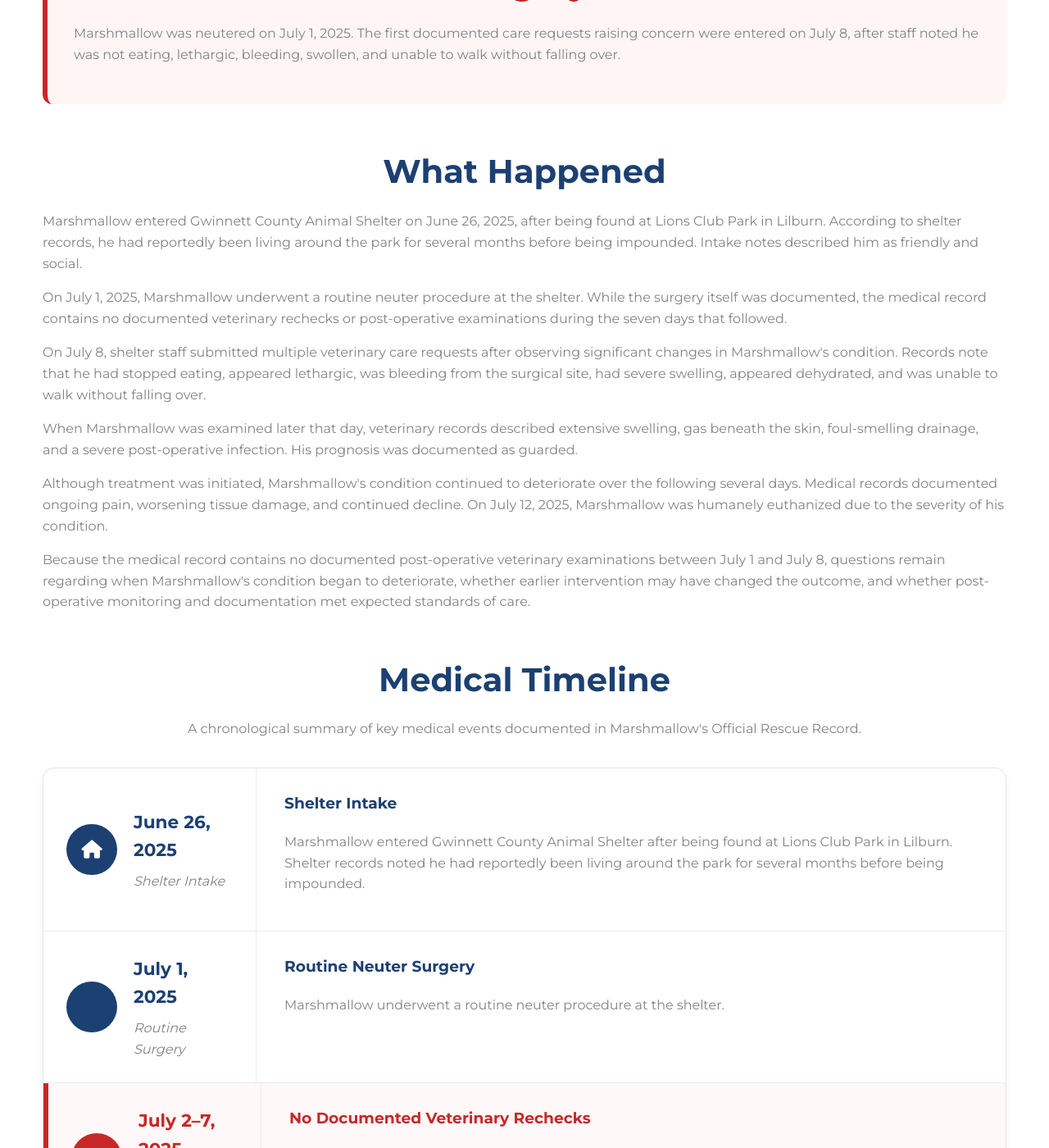
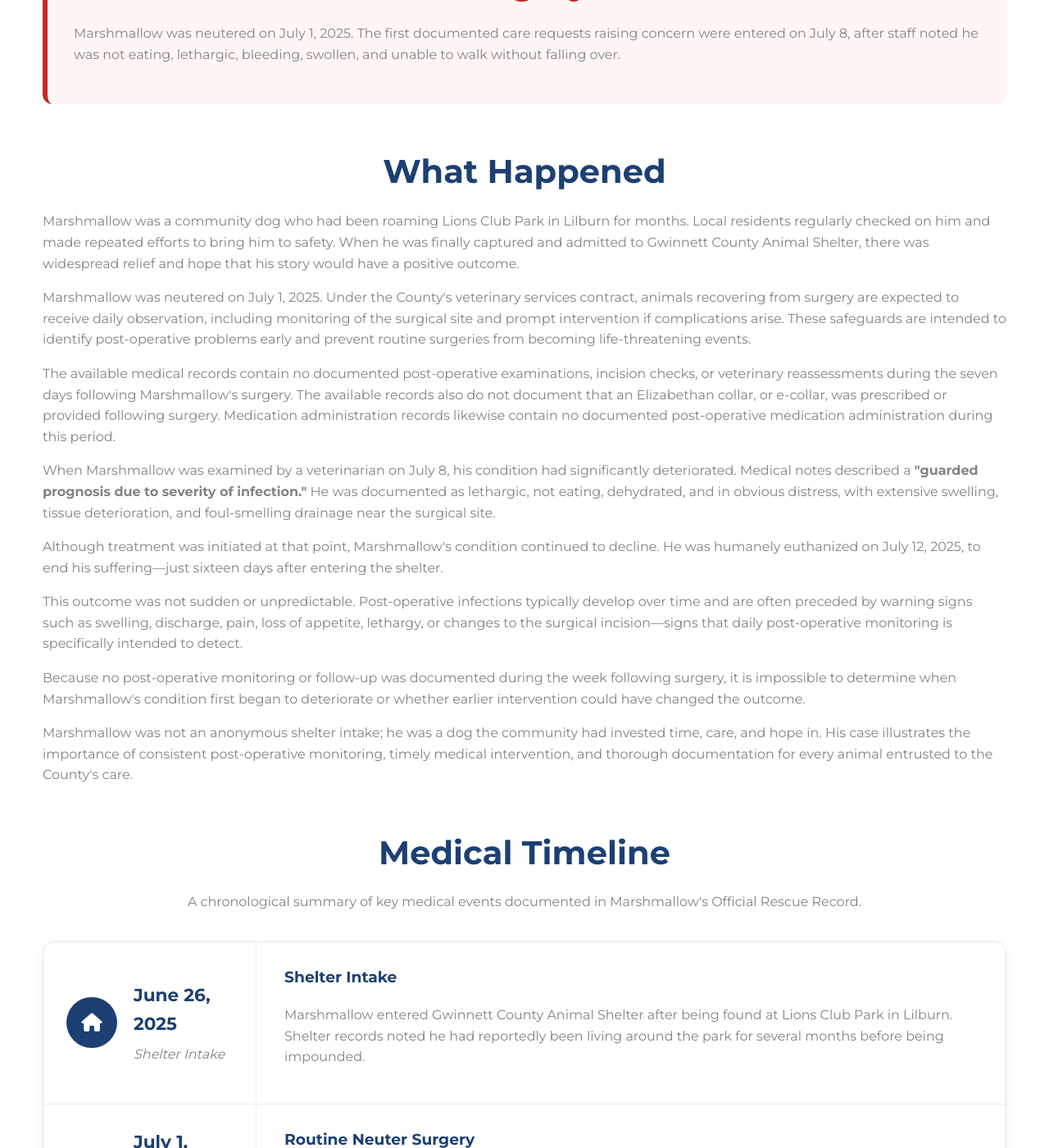
Before and after one commit to whitleybacon/gwinnett-animal-advocacy-alliance, a Jekyll site: the page built from issues/medical-care/marshmallow.html, in a window 1280 px wide and 1400 px high, scrolled down 1029 px. Shown: the whole window at 82% size. Built offline with Jekyll 4.4.1, drawn with Linux system fonts in a browser that asks for light colours.

Commit message:
Update marshmallow.html

```diff
--- a/issues/medical-care/marshmallow.html
+++ b/issues/medical-care/marshmallow.html
@@ -21,11 +21,14 @@ title: Marshmallow
 
 <section class="home-section">
     <h2>What Happened</h2>
-        <p>Marshmallow entered Gwinnett County Animal Shelter on June 26, 2025, after being found at Lions Club Park in Lilburn. According to shelter records, he had reportedly been living around the park for several months before being impounded. Intake notes described him as friendly and social.</p>
-        <p>On July 1, 2025, Marshmallow underwent a routine neuter procedure at the shelter. While the surgery itself was documented, the medical record contains no documented veterinary rechecks or post-operative examinations during the seven days that followed.</p> <p>On July 8, shelter staff submitted multiple veterinary care requests after observing significant changes in Marshmallow's condition. Records note that he had stopped eating, appeared lethargic, was bleeding from the surgical site, had severe swelling, appeared dehydrated, and was unable to walk without falling over.</p>
-        <p>When Marshmallow was examined later that day, veterinary records described extensive swelling, gas beneath the skin, foul-smelling drainage, and a severe post-operative infection. His prognosis was documented as guarded.</p>
-        <p>Although treatment was initiated, Marshmallow's condition continued to deteriorate over the following several days. Medical records documented ongoing pain, worsening tissue damage, and continued decline. On July 12, 2025, Marshmallow was humanely euthanized due to the severity of his condition.</p>
-        <p>Because the medical record contains no documented post-operative veterinary examinations between July 1 and July 8, questions remain regarding when Marshmallow's condition began to deteriorate, whether earlier intervention may have changed the outcome, and whether post-operative monitoring and documentation met expected standards of care.</p>
+        <p>Marshmallow was a community dog who had been roaming Lions Club Park in Lilburn for months. Local residents regularly checked on him and made repeated efforts to bring him to safety. When he was finally captured and admitted to Gwinnett County Animal Shelter, there was widespread relief and hope that his story would have a positive outcome.</p>
+        <p>Marshmallow was neutered on July 1, 2025. Under the County's veterinary services contract, animals recovering from surgery are expected to receive daily observation, including monitoring of the surgical site and prompt intervention if complications arise. These safeguards are intended to identify post-operative problems early and prevent routine surgeries from becoming life-threatening events.</p>
+        <p>The available medical records contain no documented post-operative examinations, incision checks, or veterinary reassessments during the seven days following Marshmallow's surgery. The available records also do not document that an Elizabethan collar, or e-collar, was prescribed or provided following surgery. Medication administration records likewise contain no documented post-operative medication administration during this period.</p>
+        <p>When Marshmallow was examined by a veterinarian on July 8, his condition had significantly deteriorated. Medical notes described a <strong>"guarded prognosis due to severity of infection."</strong> He was documented as lethargic, not eating, dehydrated, and in obvious distress, with extensive swelling, tissue deterioration, and foul-smelling drainage near the surgical site.</p>
+        <p>Although treatment was initiated at that point, Marshmallow's condition continued to decline. He was humanely euthanized on July 12, 2025, to end his suffering—just sixteen days after entering the shelter.</p>
+        <p>This outcome was not sudden or unpredictable. Post-operative infections typically develop over time and are often preceded by warning signs such as swelling, discharge, pain, loss of appetite, lethargy, or changes to the surgical incision—signs that daily post-operative monitoring is specifically intended to detect.</p>
+        <p>Because no post-operative monitoring or follow-up was documented during the week following surgery, it is impossible to determine when Marshmallow's condition first began to deteriorate or whether earlier intervention could have changed the outcome.</p>
+        <p>Marshmallow was not an anonymous shelter intake; he was a dog the community had invested time, care, and hope in. His case illustrates the importance of consistent post-operative monitoring, timely medical intervention, and thorough documentation for every animal entrusted to the County's care.</p>
 </section>
 
 <section class="home-section">
```
